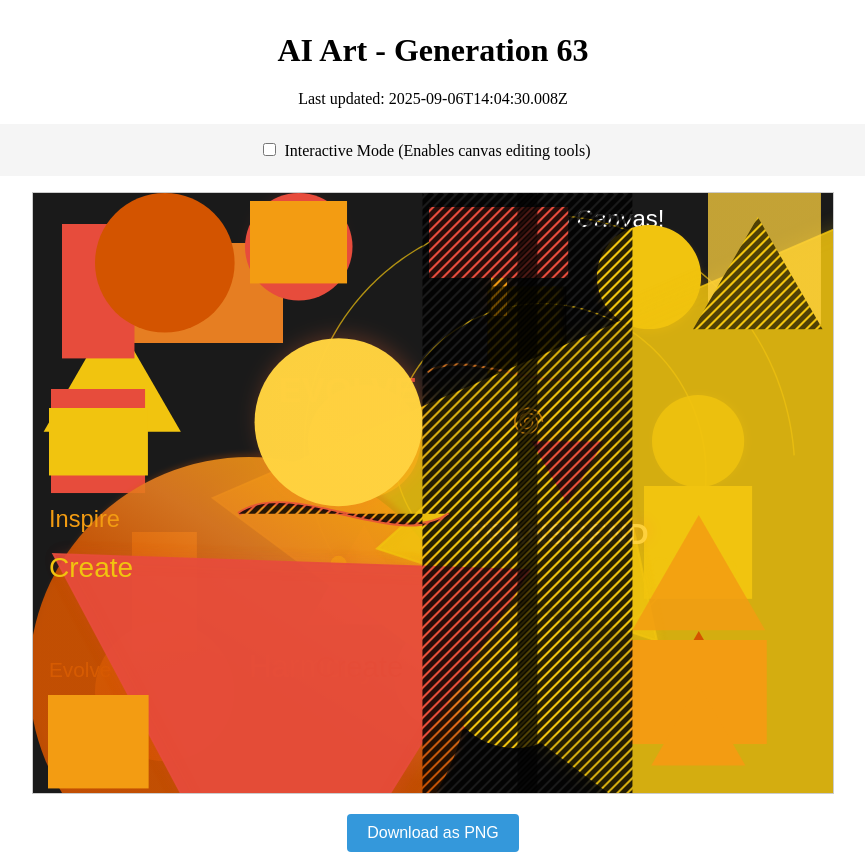
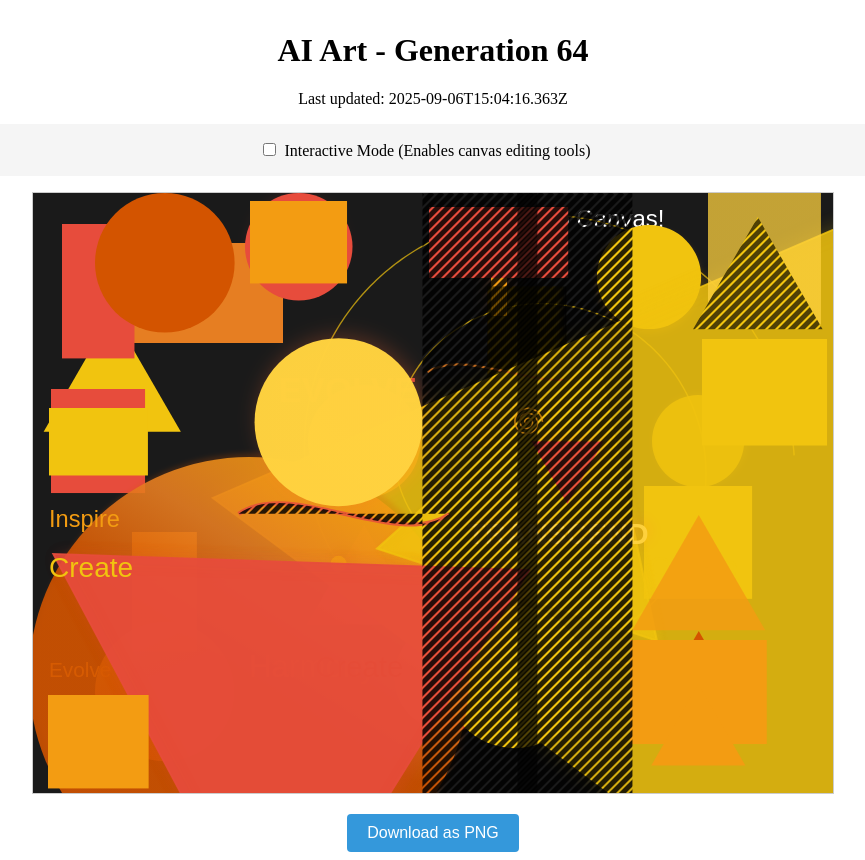
Before and after one commit to mcclowes/ai-art, a React (Vite) app: page / in a window 1280 px wide. Shown: the whole page, without its empty margins (207-1072 px from the left). Built offline with nearby package versions, Linux system fonts and the light colour scheme.

Commit message:
Improve artwork - Generation 64

```diff
--- a/src/artwork-state.ts
+++ b/src/artwork-state.ts
@@ -817,9 +817,18 @@ export const artworkState: ArtworkState = {
       "pattern": "stripes",
       "opacity": 0.6718703767357657,
       "id": "pattern_rect_1757167470008"
+    },
+    {
+      "type": "rectangle",
+      "x": 669,
+      "y": 146,
+      "width": 125.0482736108632,
+      "height": 106.5441244429378,
+      "fillStyle": "#f1c40f",
+      "id": "element_1757171056363"
     }
   ],
-  "generation": 63,
-  "lastUpdated": "2025-09-06T14:04:30.008Z",
+  "generation": 64,
+  "lastUpdated": "2025-09-06T15:04:16.363Z",
   "cycleStarted": "2025-09-04T00:19:55.543Z"
 };
```
